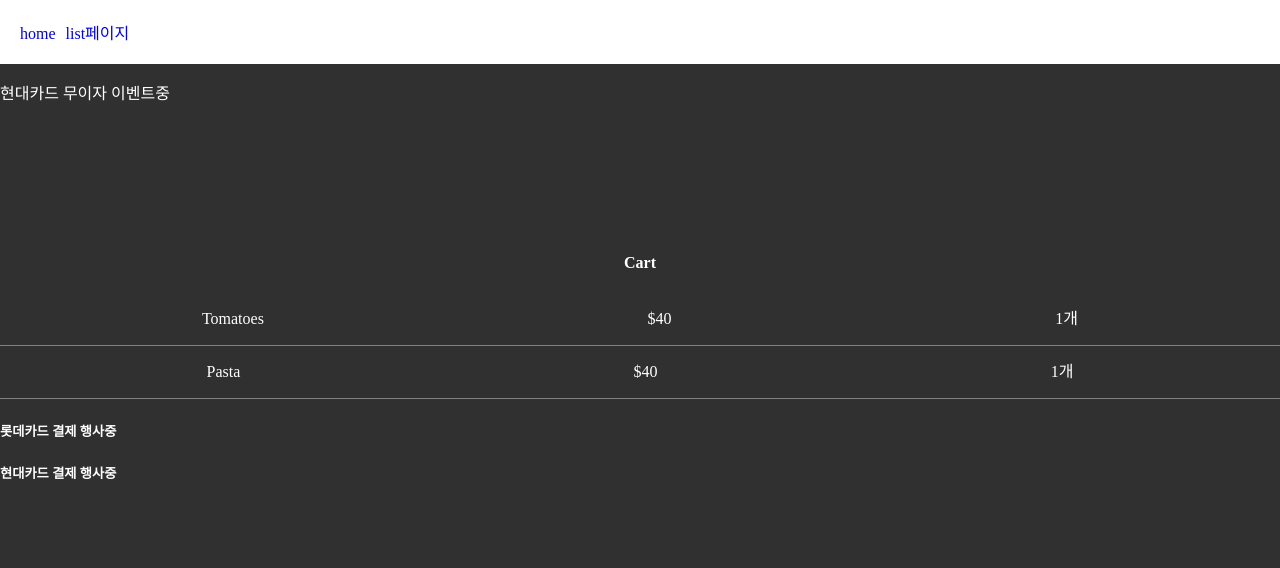
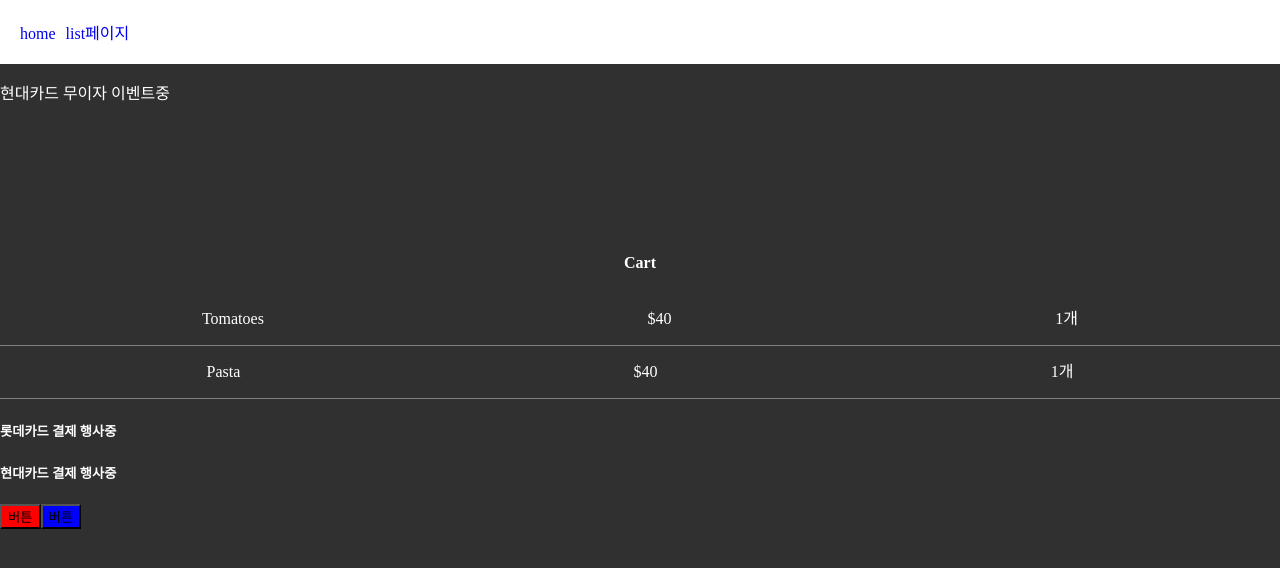
Before and after one commit to z-gahu/coddingapple_nextjs_fresh, a Next.js app: page /cart in a window 1280 px wide. Shown: the top 568 px of the page. Built offline with nearby package versions, Linux system fonts and the light colour scheme.

Commit message:
props숙제-빨강 파란 버튼 만들기

```diff
--- a/app/cart/page.js
+++ b/app/cart/page.js
@@ -12,6 +12,8 @@ export default function Cart() {
       <CartItem item={장바구나[1]} />
       <Banner content="롯데카드" />
       <Banner content="현대카드" />
+      <MakeButton boxColor="red" />
+      <MakeButton boxColor="blue" />
     </div>
   );
 }
@@ -29,3 +31,8 @@ function CartItem(props) {
 function Banner(props) {
   return <h5>{props.content} 결제 행사중</h5>;
 }
+
+function MakeButton(props) {
+  // return <button style={{ backgroundColor: "red" }}>버튼</button>;
+  return <button style={{ backgroundColor: props.boxColor }}>버튼</button>;
+}
```
